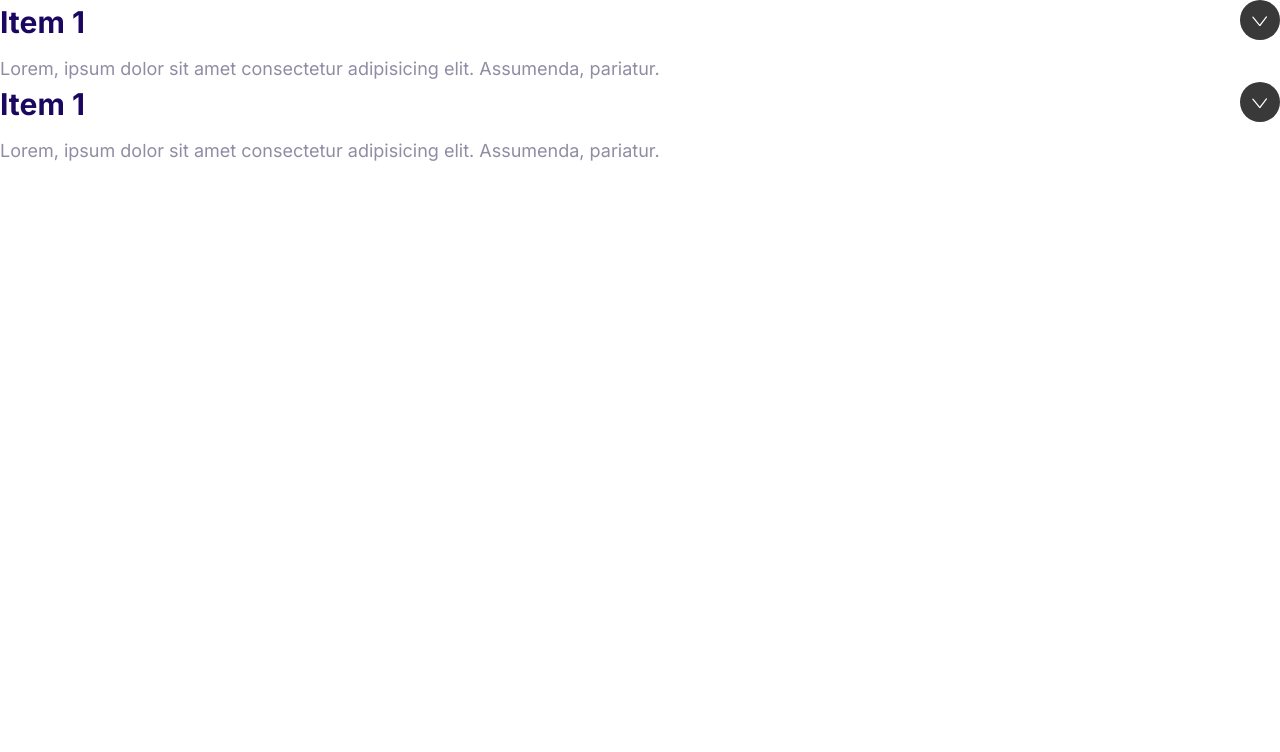
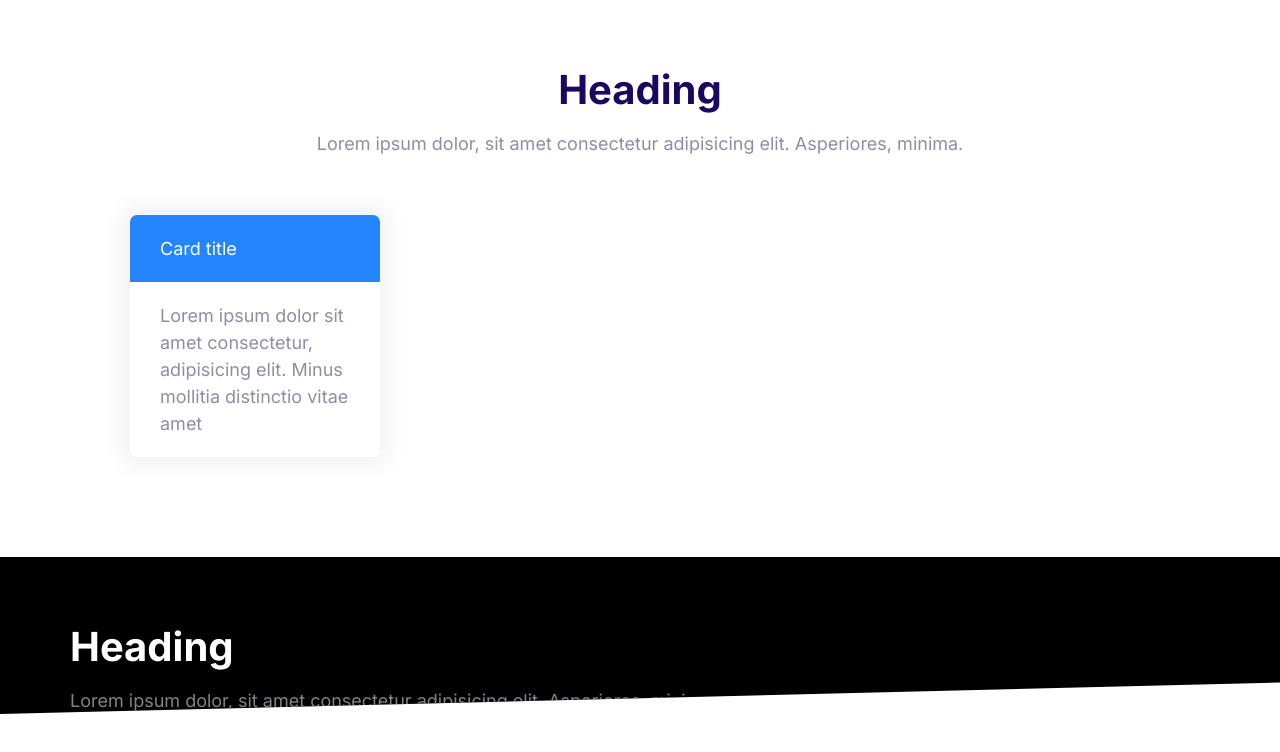
Before and after one commit to Reimi-S/moshfy-test, a plain HTML site: page project.html in a window 1280 px wide. Drawn offline with Linux system fonts and the light colour scheme.

Commit message:
Build yhe blocks

```diff
--- a/css/project1.css
+++ b/css/project1.css
@@ -568,3 +568,41 @@ a {
   max-height: 100vh;
   opacity: 1;
 }
+
+/* Blocks */
+.block {
+  --padding-vertical: 6rem;
+  padding: var(--padding-vertical) 2rem;
+}
+
+.block__header {
+  text-align: center;
+}
+
+.block__heading {
+  margin-top: 0;
+}
+
+.block--dark {
+  background: #000;
+  color: #7b858b;
+}
+
+.block--dark .block__heading {
+  color: #fff;
+}
+
+.block--skewed-right {
+  padding-bottom: cal(var(--padding-vertical) + 4rem);
+  clip-path: polygon(0% 0%, 100% 0%, 100% 100%, 0% 80%);
+}
+
+.block--skewed-left {
+  padding-bottom: cal(var(--padding-vertical) + 4rem);
+  clip-path: polygon(0% 0%, 100% 0%, 100% 80%, 0% 100%);
+}
+
+.container {
+  max-width: 1140px;
+  margin: 0 auto;
+}
--- a/project.html
+++ b/project.html
@@ -14,30 +14,33 @@
     <link rel="stylesheet" href="css/normalize.css" />
   </head>
   <body>
-    <div class="collapsible collapsible--expanded">
-      <header class="collapsible__header">
-        <h2 class="collapsible__heading">Item 1</h2>
-        <svg class="icon icon--white collapsible__chevron">
-          <use xlink:href="images/sprite.svg#chevron"></use>
-        </svg>
+    <section class="block container">
+      <header class="block__header">
+        <h2 class="block__heading">Heading</h2>
+        <p>
+          Lorem ipsum dolor, sit amet consectetur adipisicing elit. Asperiores,
+          minima.
+        </p>
       </header>
-      <div class="collapsible__content">
-        Lorem, ipsum dolor sit amet consectetur adipisicing elit. Assumenda,
-        pariatur.
+      <div style="width: 30%; padding: 4rem">
+        <div class="card card--primary">
+          <header class="card__header">Card title</header>
+          <div class="card__body">
+            Lorem ipsum dolor sit amet consectetur, adipisicing elit. Minus
+            mollitia distinctio vitae amet
+          </div>
+        </div>
       </div>
-    </div>
-    <div class="collapsible collapsible--expanded">
-      <header class="collapsible__header">
-        <h2 class="collapsible__heading">Item 1</h2>
-        <svg class="icon icon--white collapsible__chevron">
-          <use xlink:href="images/sprite.svg#chevron"></use>
-        </svg>
-      </header>
-      <div class="collapsible__content">
-        Lorem, ipsum dolor sit amet consectetur adipisicing elit. Assumenda,
-        pariatur.
+    </section>
+    <section class="block block--dark block--skewed-left">
+      <div class="container">
+        <h2 class="block__heading">Heading</h2>
+        <p>
+          Lorem ipsum dolor, sit amet consectetur adipisicing elit. Asperiores,
+          minima.
+        </p>
       </div>
-    </div>
+    </section>
     <script src="main.js"></script>
   </body>
 </html>
```
Also changed, not shown: components/blocks.html (added, +28 -0 lines).
